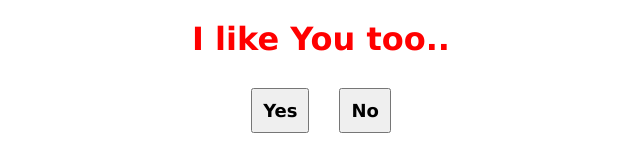
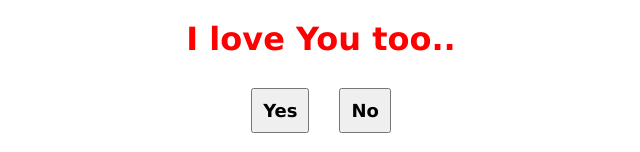
Before and after one commit to Amrit1100/Riya, a plain HTML site: page index.html in a window 1280 px wide. Both pictures are taken after a click on the button "Yes". Shown: the top 152 px of the page, without its empty margins (319-959 px from the left). Drawn offline with Linux system fonts and the light colour scheme.

Commit message:
Changed a little bit

```diff
--- a/index.html
+++ b/index.html
@@ -7,7 +7,7 @@
     <link rel="stylesheet" href="style.css">
 </head>
 <body>
-    <h1>Do you Like me?</h1>
+    <h1>Do you Love me?</h1>
     <div class="container">
         <button class="yes">Yes</button>
         <button class="no">No</button>
--- a/script.js
+++ b/script.js
@@ -9,7 +9,7 @@ noBox.addEventListener("mouseover", () => {
 
 let yesBox = document.querySelector(".yes")
 yesBox.addEventListener("click", ()=>{
-    document.querySelector("h1").innerText = "I like You too.."
+    document.querySelector("h1").innerText = "I love You too.."
 
 })
 
```
